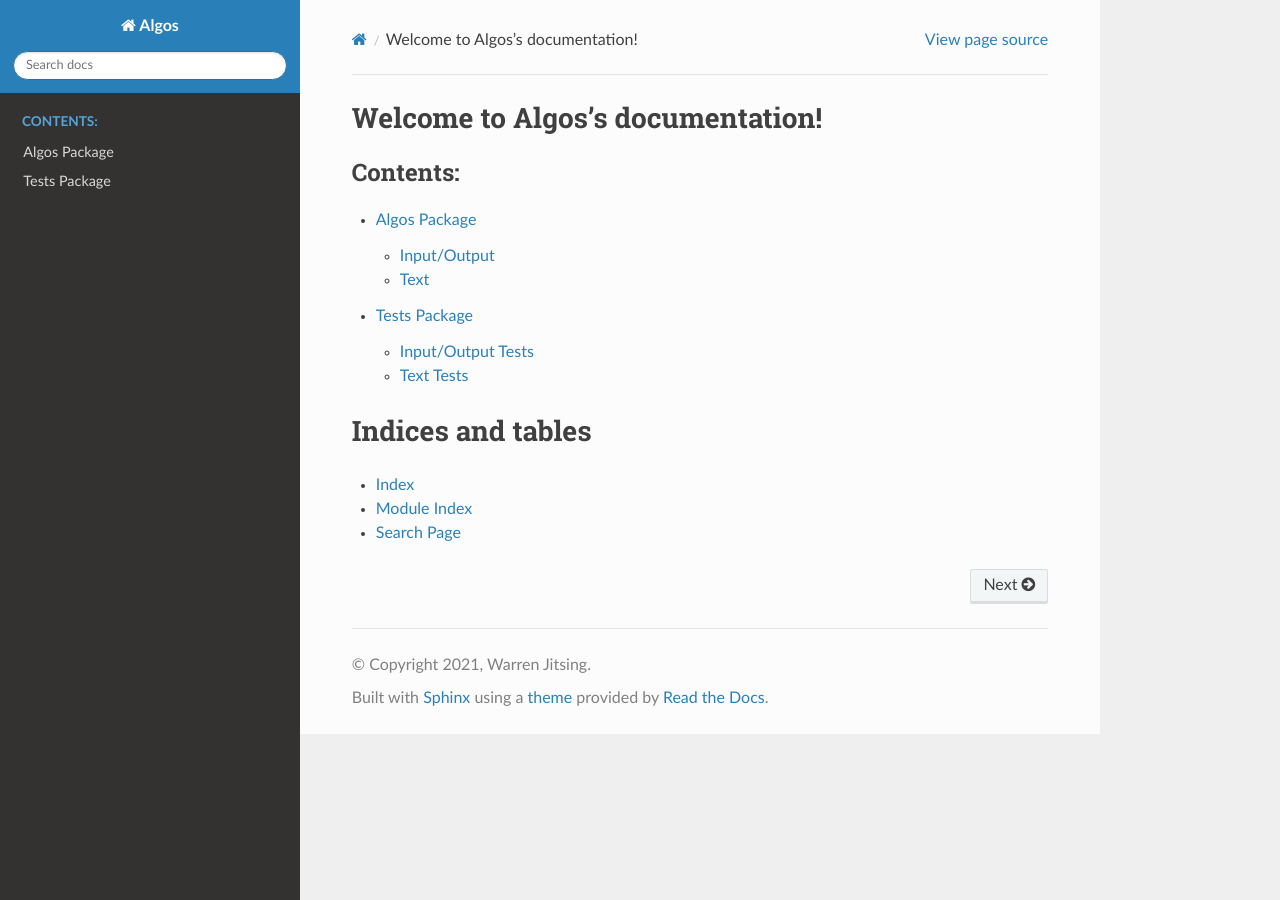
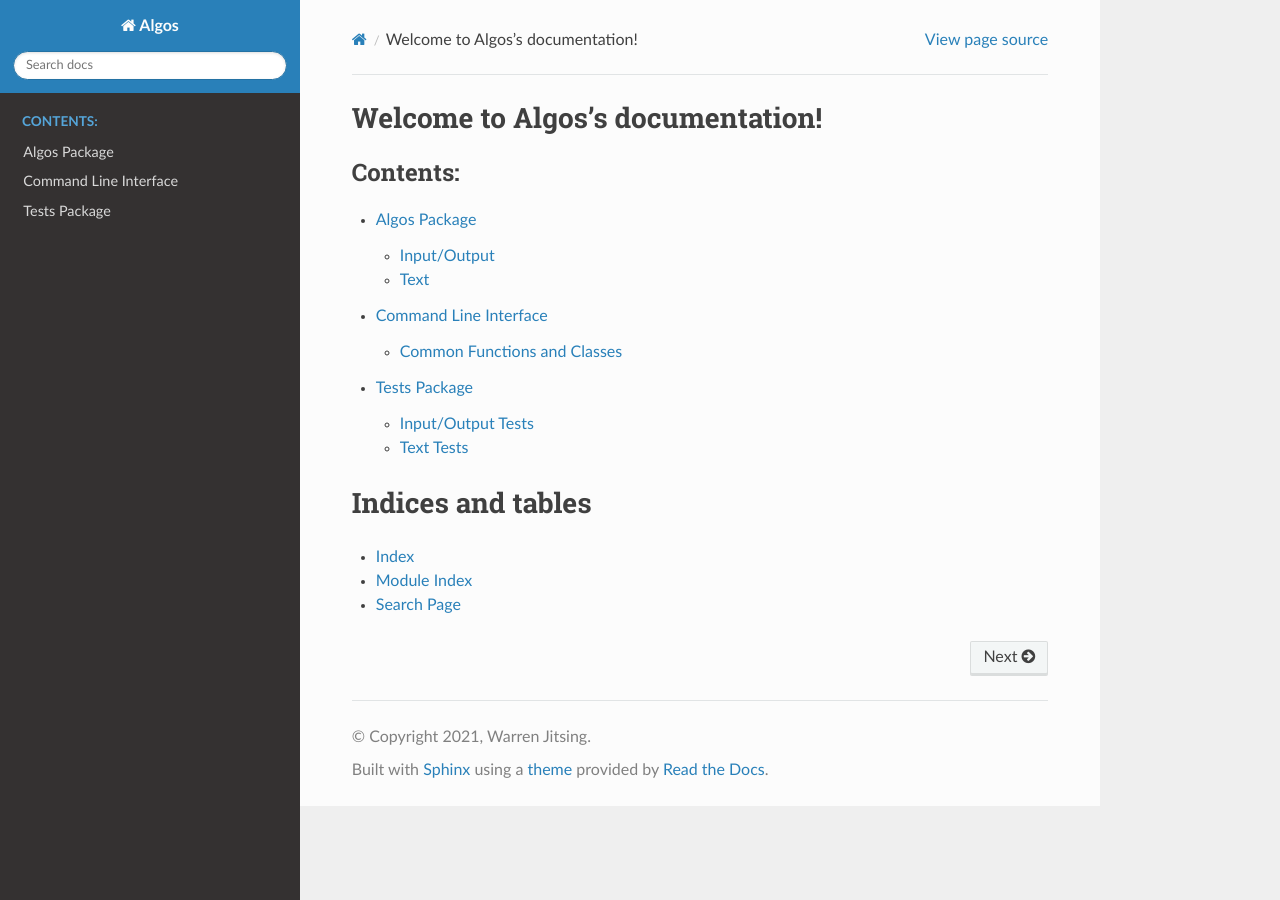
Before and after one commit to chernobylcitybus/algos, a Sphinx documentation site: the page built from docs/source/index.rst, in a window 1280 px wide. Built offline with Sphinx 7.4.7 and the Read the Docs theme 2.0.0, drawn with Linux system fonts in a browser that asks for light colours; formulas are drawn with MathJax 3.

Commit message:
(Document) add cli to documentation
Why: Allow documentation of functions and usage.

How: Add index for cli and add cli_common.rst file

Tags: cli documentation

```diff
--- /dev/null
+++ b/docs/source/cli.rst
@@ -0,0 +1,6 @@
+Command Line Interface
+======================
+
+.. toctree::
+
+   cli_common
--- /dev/null
+++ b/docs/source/cli_common.rst
@@ -0,0 +1,7 @@
+Common Functions and Classes
+============================
+
+.. automodule:: algoscli.common
+   :members:
+   :undoc-members:
+   :show-inheritance:
--- a/docs/source/index.rst
+++ b/docs/source/index.rst
@@ -11,6 +11,7 @@ Welcome to Algos's documentation!
    :caption: Contents:
 
    algos
+   cli
    tests
 
 Indices and tables
```
